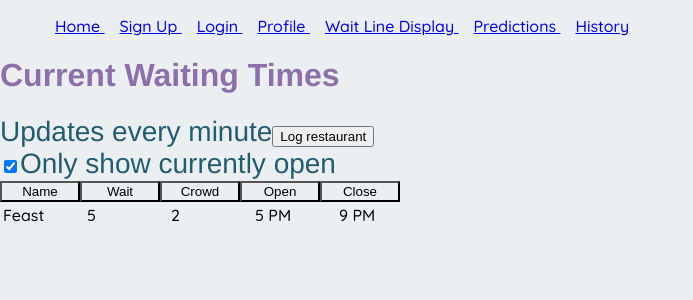
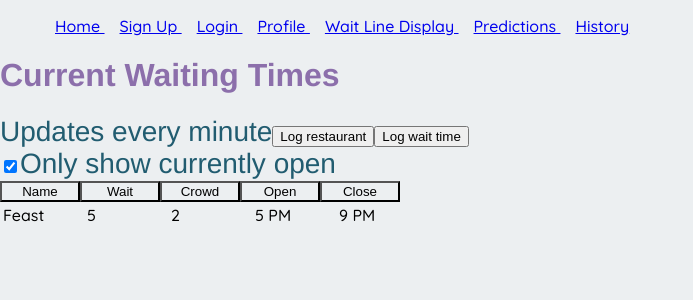
Before and after one commit to irajput/waitinglinesproject, a React (Create React App) app in the folder client/: page /display in a window 1280 px wide. Shown: the top 300 px of the page, without its empty margins (0-693 px from the left). Built offline with nearby package versions, Linux system fonts and the light colour scheme; no server answers.

Commit message:
added helper function for testing wait times

```diff
--- a/client/src/Display/Table.js
+++ b/client/src/Display/Table.js
@@ -31,6 +31,12 @@ async function restaurants(restaurantName) {
  const logRestaurant = async e => {
     e.preventDefault();
     const restaurant = await restaurants("BCafe")
+    console.log(restaurant)
+  }
+
+  const logWait = async e => {
+    e.preventDefault();
+    const restaurant = await waitTime("Study")
     console.log(restaurant)
   }
 
@@ -288,6 +294,7 @@ class Table extends Component {
                 {/* <p>{countUp}</p> */}
                 <p className = "tableP">Updates every minute</p>
                 <input type="button" value="Log restaurant" onClick={logRestaurant}/>
+                <input type="button" value="Log wait time" onClick={logWait}/>
                 <div>
                     <input type="checkBox" onClick={this.toggleShowOpen} defaultChecked/>
                     <p className = "tableP">Only show currently open</p>
```
